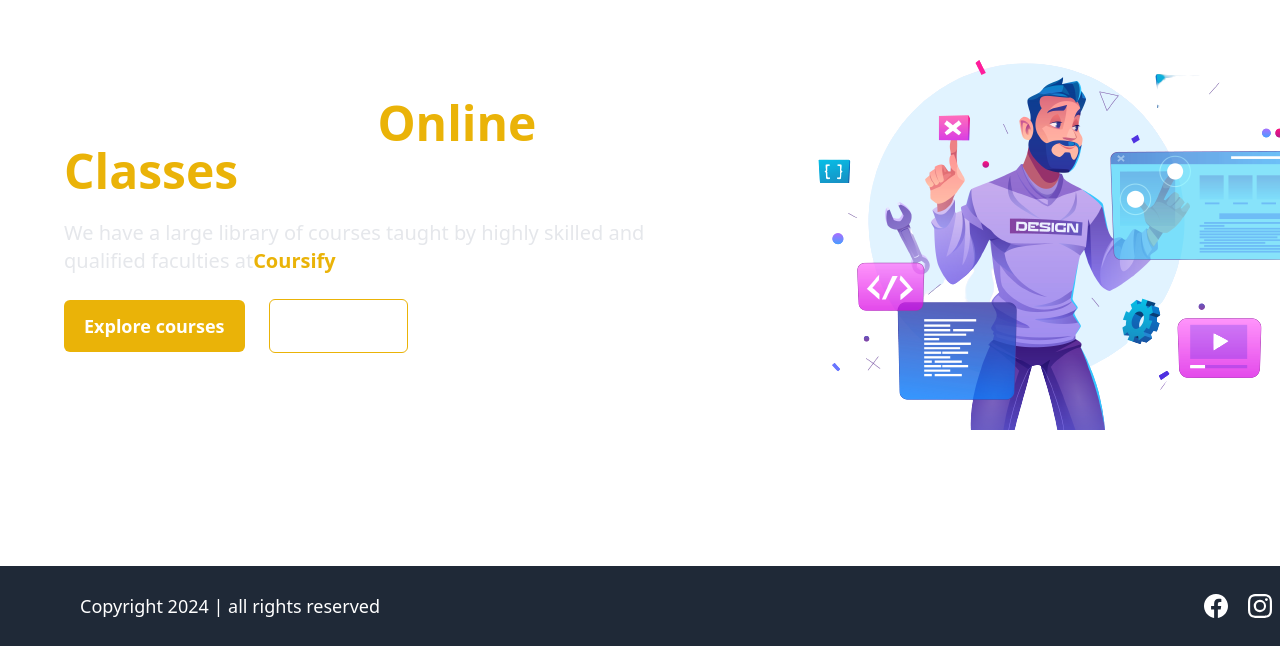
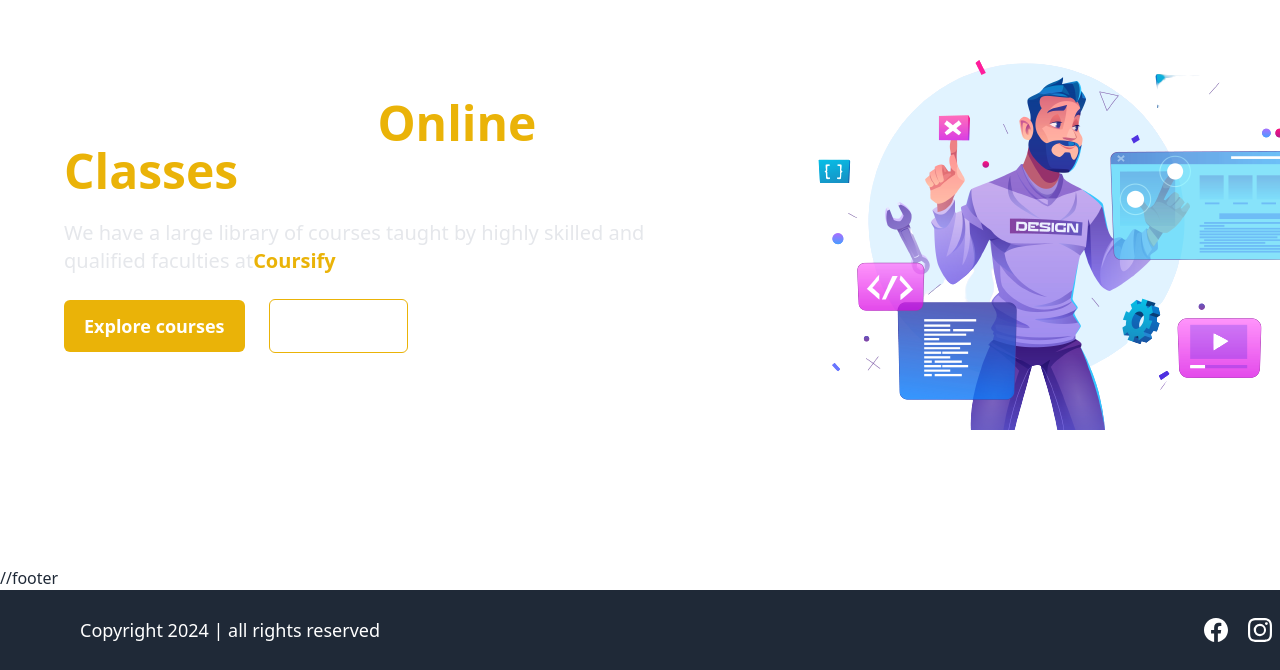
Before and after one commit to Abhishekbhakari/LMS-_Frontend, a React (Vite) app: page / in a window 1280 px wide. Shown: the part 154-824 px from the top of the page. Before the commit the page ends 800 px from the top, so only its background shows below. Built offline with nearby package versions, Linux system fonts and the light colour scheme.

Commit message:
Finished project

```diff
--- a/src/Components/Footer.jsx
+++ b/src/Components/Footer.jsx
@@ -5,6 +5,7 @@ function Footer() {
     const year = currentDate.getFullYear();
     return(
         <>
+        //footer
             <footer  className="relative left-0 bottom-0 h-[10vh] py-5 flex flex-col sm:flex-row items-center justify-between text-white bg-gray-800 sm:px-20 ">
                 <section className="text-lg">
                     Copyright {year} | all rights reserved
```
